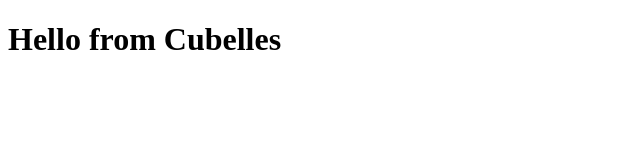
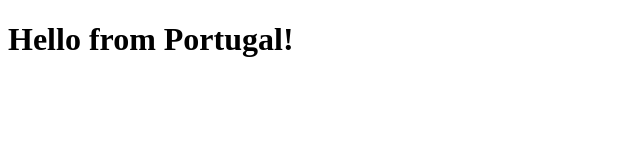
Before and after one commit to jordipoch/git-workshop, a plain HTML site: page index.html in a window 1280 px wide. Shown: the full height of the page, 0-640 px from the left. Drawn offline with Linux system fonts and the light colour scheme.

Commit message:
Changed title to Portugal

```diff
--- a/index.html
+++ b/index.html
@@ -4,6 +4,6 @@
     <title>Hello, World!</title>
   </head>
   <body>
-    <h1>Hello from Cubelles</h1>
+    <h1>Hello from Portugal!</h1>
   </body>
 </html>
```
